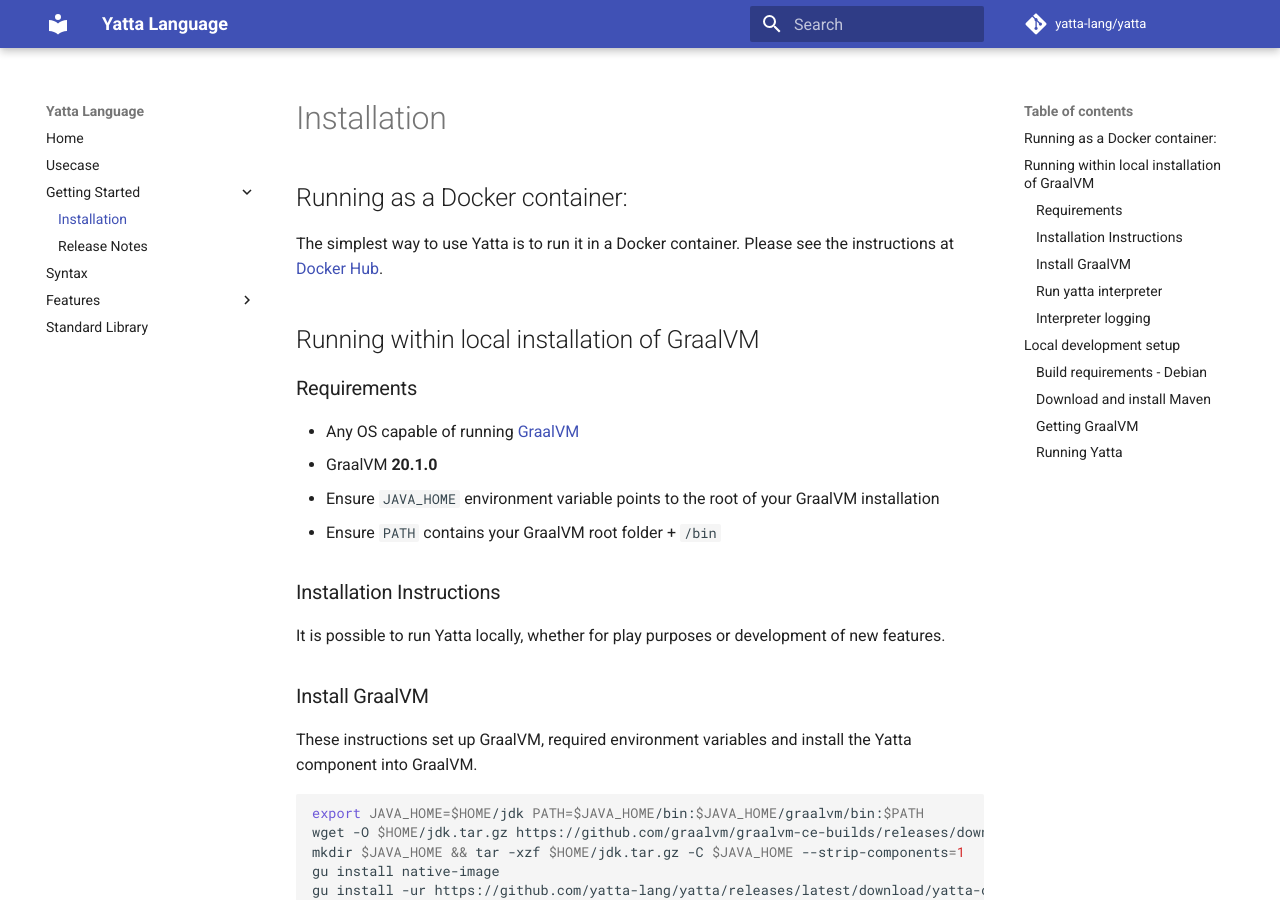
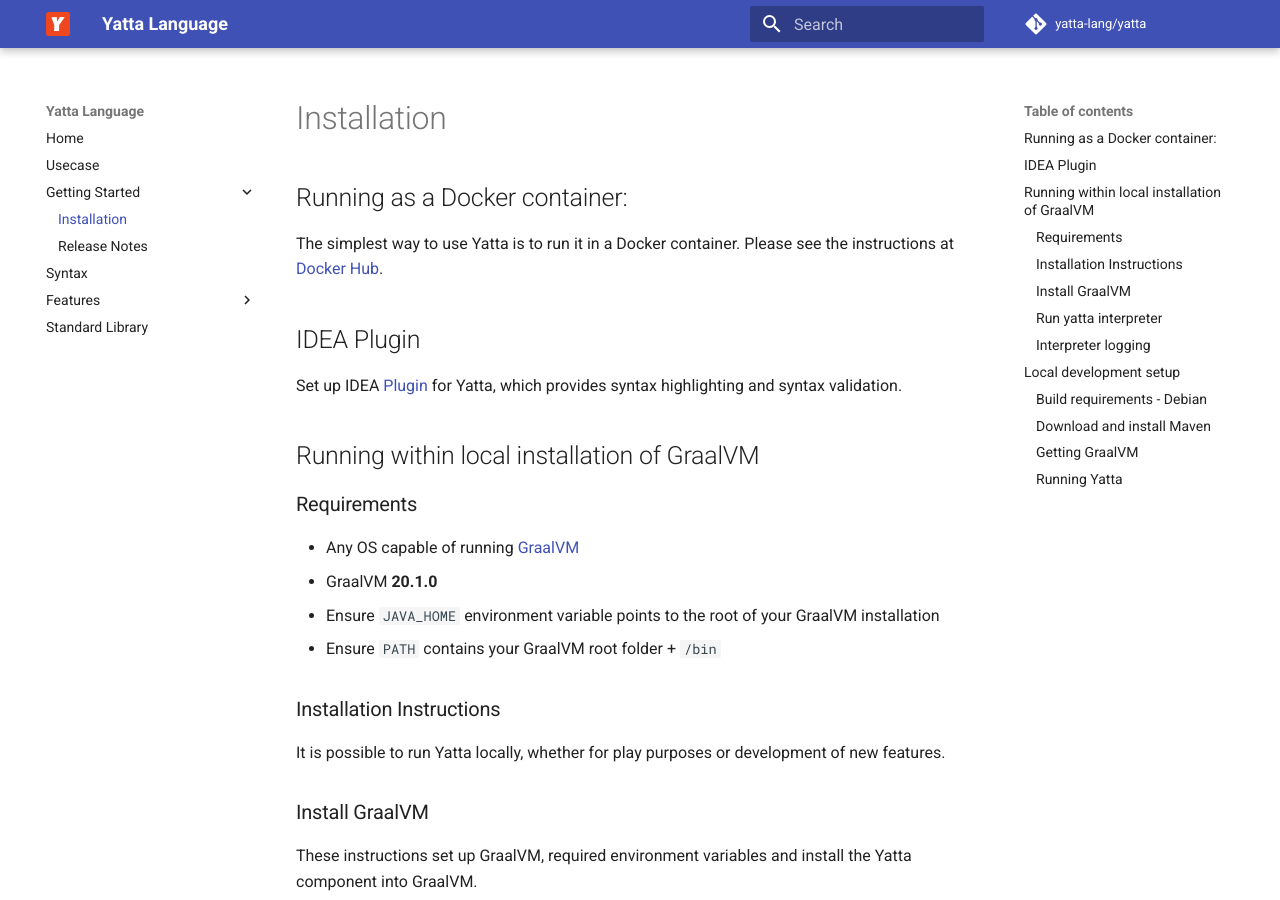
Before and after one commit to yona-lang/homepage, an MkDocs documentation site: the page built from docs/installation.md, in a window 1280 px wide and 900 px high. Built offline with MkDocs 1.6.1 and Material for MkDocs 9.7.7, drawn with Linux system fonts in a browser that asks for light colours; comment, search, counter and statistics services are not loaded.

Commit message:
visual tweaks

```diff
--- a/docs/installation.md
+++ b/docs/installation.md
@@ -4,6 +4,9 @@ title: "Installation"
 
 ## Running as a Docker container:
 The simplest way to use Yatta is to run it in a Docker container. Please see the instructions at [Docker Hub](https://hub.docker.com/r/akovari/yatta).
+
+## IDEA Plugin
+Set up IDEA [Plugin](https://plugins.jetbrains.com/plugin/14536-yatta-language) for Yatta, which provides syntax highlighting and syntax validation.
 
 ## Running within local installation of GraalVM
 
--- a/mkdocs.yml
+++ b/mkdocs.yml
@@ -18,6 +18,8 @@ nav:
 theme:
   name: material
   custom_dir: overrides
+  favicon: assets/images/favicon.ico
+  logo: assets/images/logo.png
 
 markdown_extensions:
   - codehilite
```
Also changed, not shown: docs/index.md (+2 -0 lines), docs/assets/images/favicon.ico (renamed from assets/images/favicon.ico), docs/assets/images/logo.png (added).
